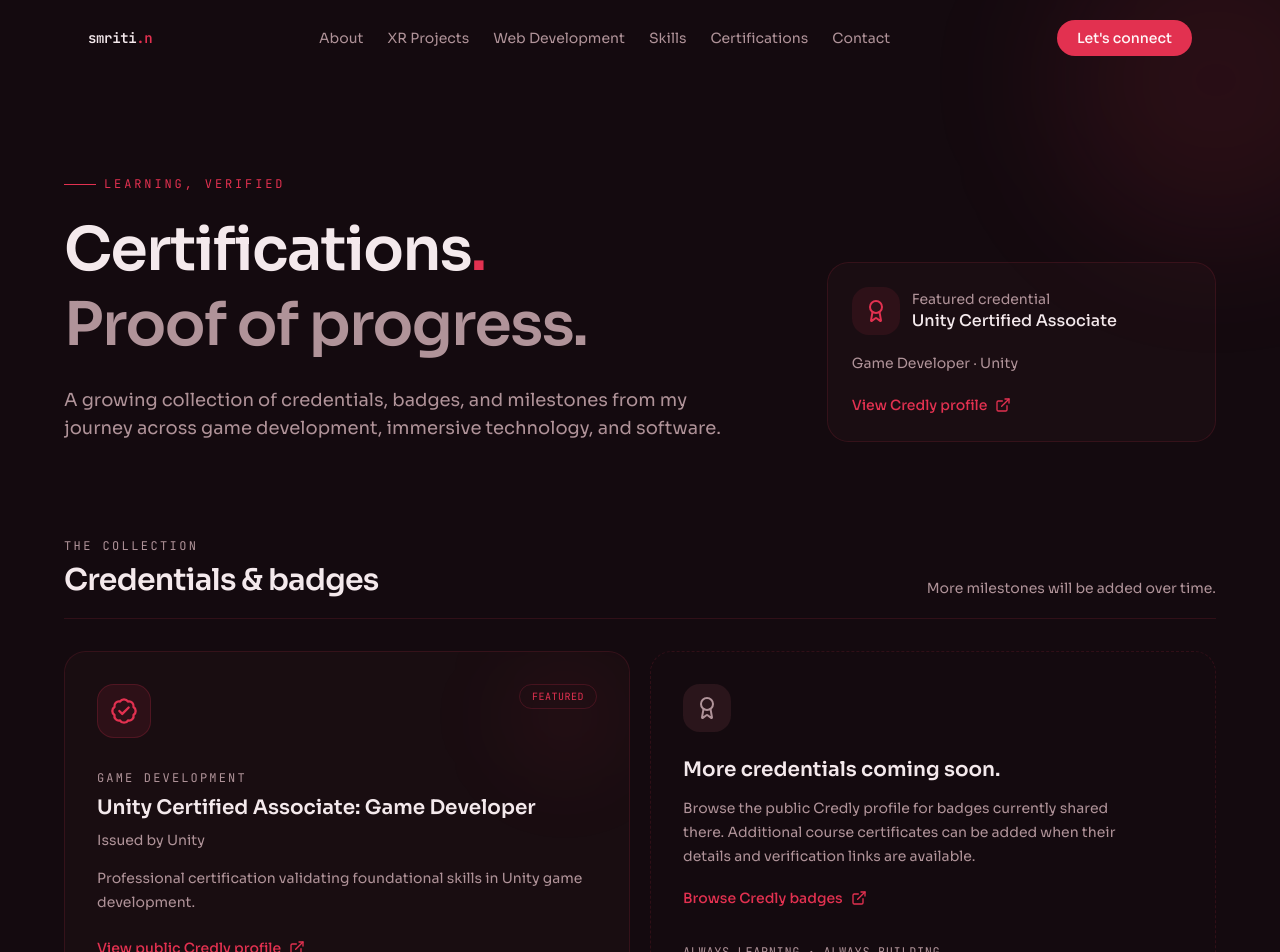
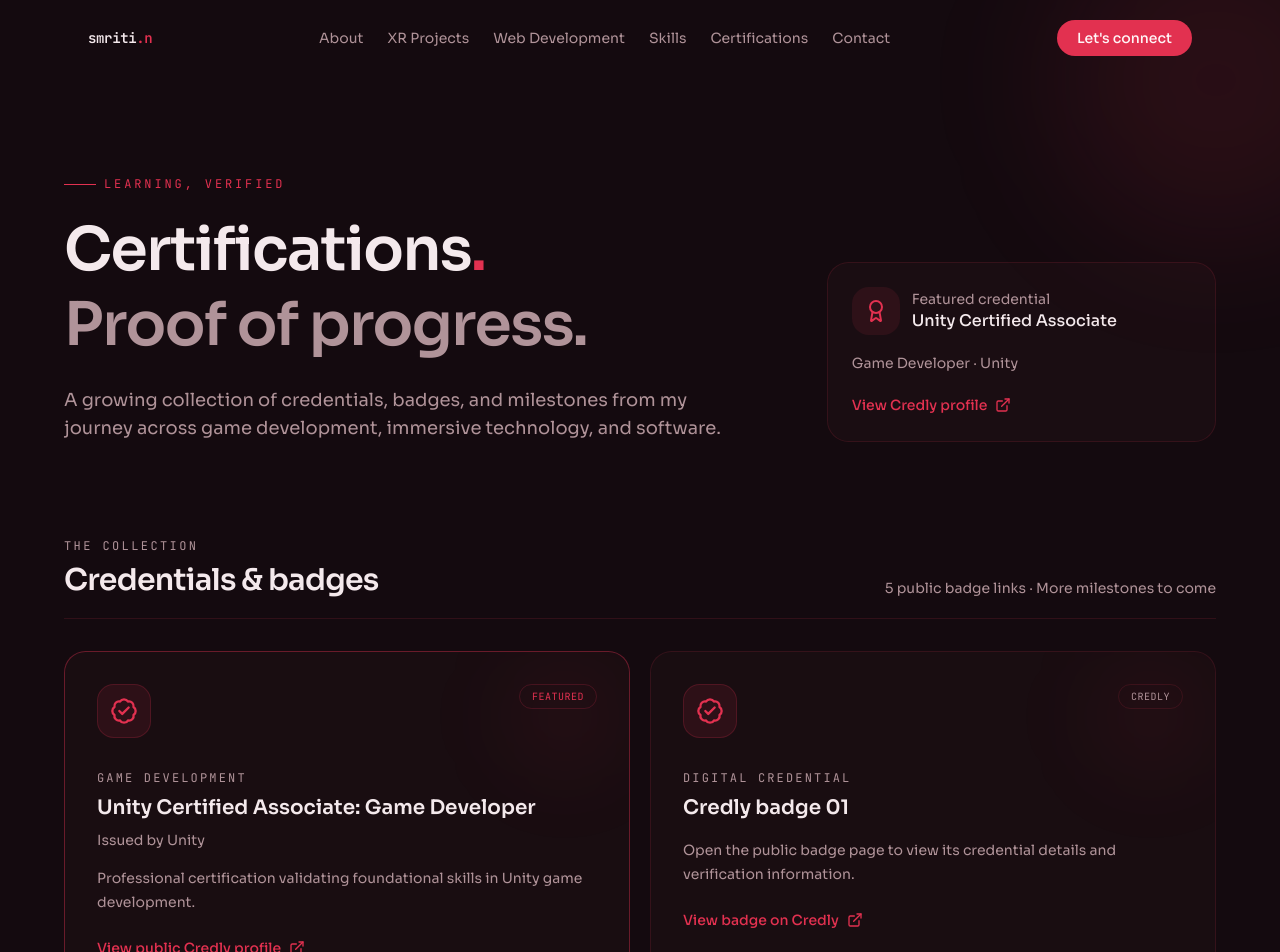
Before and after one commit to smritinukula16/smriti-portfolio, a Next.js app: page /certifications in a window 1280 px wide. Shown: the top 952 px of the page. Built offline with nearby package versions, Linux system fonts and the light colour scheme.

Commit message:
Add five Credly badge links to certifications page

```diff
--- a/app/certifications/page.tsx
+++ b/app/certifications/page.tsx
@@ -3,16 +3,12 @@ import { ArrowDownRight, ArrowUpRight, Award, BadgeCheck, ExternalLink } from 'l
 import { Navbar } from '@/components/navbar'
 import { Footer } from '@/components/footer'
 
-const credentials = [
-  {
-    title: 'Unity Certified Associate: Game Developer',
-    issuer: 'Unity',
-    category: 'Game Development',
-    description:
-      'Professional certification validating foundational skills in Unity game development.',
-    featured: true,
-    verifyUrl: '',
-  },
+const credlyBadges = [
+  'https://www.credly.com/badges/f81eb56a-0cc6-4dc2-9d47-c249dddc05c0/public_url',
+  'https://www.credly.com/badges/461f7192-841c-465e-afdc-e4a6a159898e/public_url',
+  'https://www.credly.com/badges/bdfa7621-9df4-49a2-99c1-edc44ff13020/public_url',
+  'https://www.credly.com/badges/de2ca5eb-c5fb-404b-8edd-c78117c1eeef/public_url',
+  'https://www.credly.com/badges/3cec6a43-d6e5-427b-9349-c04d10e07c41/public_url',
 ]
 
 const credlyProfileUrl = 'https://www.credly.com/users/smriti-n'
@@ -67,44 +63,52 @@ export default function CertificationsPage() {
               <p className="font-mono text-xs uppercase tracking-[0.2em] text-muted-foreground">The collection</p>
               <h2 className="mt-2 text-2xl font-semibold tracking-tight md:text-3xl">Credentials & badges</h2>
             </div>
-            <p className="text-sm text-muted-foreground">More milestones will be added over time.</p>
+            <p className="text-sm text-muted-foreground">{credlyBadges.length} public badge links · More milestones to come</p>
           </div>
 
           <div className="grid gap-5 md:grid-cols-2">
-            {credentials.map((credential) => (
-              <article key={credential.title} className="group relative overflow-hidden rounded-2xl border border-border bg-card/50 p-6 transition-colors hover:border-primary/50 md:p-8">
+            <article className="group relative overflow-hidden rounded-2xl border border-primary/40 bg-card/50 p-6 transition-colors hover:border-primary md:p-8">
+              <div className="absolute right-0 top-0 h-32 w-32 rounded-full bg-primary/5 blur-2xl transition-colors group-hover:bg-primary/10" />
+              <div className="relative flex items-start justify-between gap-4">
+                <div className="rounded-xl border border-primary/20 bg-primary/10 p-3 text-primary">
+                  <BadgeCheck className="size-7" />
+                </div>
+                <span className="rounded-full border border-primary/20 px-3 py-1 font-mono text-[10px] uppercase tracking-wider text-primary">
+                  Featured
+                </span>
+              </div>
+              <p className="relative mt-8 font-mono text-xs uppercase tracking-[0.18em] text-muted-foreground">Game Development</p>
+              <h3 className="relative mt-2 text-xl font-semibold leading-snug">Unity Certified Associate: Game Developer</h3>
+              <p className="relative mt-2 text-sm text-muted-foreground">Issued by Unity</p>
+              <p className="relative mt-4 text-sm leading-6 text-muted-foreground">
+                Professional certification validating foundational skills in Unity game development.
+              </p>
+              <a href={credlyProfileUrl} target="_blank" rel="noreferrer" className="relative mt-6 inline-flex items-center gap-2 text-sm font-medium text-primary hover:underline">
+                View public Credly profile <ExternalLink className="size-4" />
+              </a>
+            </article>
+
+            {credlyBadges.map((badgeUrl, index) => (
+              <article key={badgeUrl} className="group relative overflow-hidden rounded-2xl border border-border bg-card/50 p-6 transition-colors hover:border-primary/50 md:p-8">
                 <div className="absolute right-0 top-0 h-32 w-32 rounded-full bg-primary/5 blur-2xl transition-colors group-hover:bg-primary/10" />
                 <div className="relative flex items-start justify-between gap-4">
                   <div className="rounded-xl border border-primary/20 bg-primary/10 p-3 text-primary">
                     <BadgeCheck className="size-7" />
                   </div>
-                  <span className="rounded-full border border-primary/20 px-3 py-1 font-mono text-[10px] uppercase tracking-wider text-primary">
-                    Featured
+                  <span className="rounded-full border border-border px-3 py-1 font-mono text-[10px] uppercase tracking-wider text-muted-foreground">
+                    Credly
                   </span>
                 </div>
-                <p className="relative mt-8 font-mono text-xs uppercase tracking-[0.18em] text-muted-foreground">{credential.category}</p>
-                <h3 className="relative mt-2 text-xl font-semibold leading-snug">{credential.title}</h3>
-                <p className="relative mt-2 text-sm text-muted-foreground">Issued by {credential.issuer}</p>
-                <p className="relative mt-4 text-sm leading-6 text-muted-foreground">{credential.description}</p>
-                <a href={credlyProfileUrl} target="_blank" rel="noreferrer" className="relative mt-6 inline-flex items-center gap-2 text-sm font-medium text-primary hover:underline">
-                  View public Credly profile <ExternalLink className="size-4" />
+                <p className="relative mt-8 font-mono text-xs uppercase tracking-[0.18em] text-muted-foreground">Digital credential</p>
+                <h3 className="relative mt-2 text-xl font-semibold leading-snug">Credly badge {String(index + 1).padStart(2, '0')}</h3>
+                <p className="relative mt-4 text-sm leading-6 text-muted-foreground">
+                  Open the public badge page to view its credential details and verification information.
+                </p>
+                <a href={badgeUrl} target="_blank" rel="noreferrer" className="relative mt-6 inline-flex items-center gap-2 text-sm font-medium text-primary hover:underline">
+                  View badge on Credly <ExternalLink className="size-4" />
                 </a>
               </article>
             ))}
-
-            <article className="flex min-h-64 flex-col justify-between rounded-2xl border border-dashed border-border p-6 md:p-8">
-              <div>
-                <div className="mb-6 inline-flex rounded-xl bg-secondary p-3 text-muted-foreground"><Award className="size-6" /></div>
-                <h3 className="text-xl font-semibold">More credentials coming soon.</h3>
-                <p className="mt-3 max-w-md text-sm leading-6 text-muted-foreground">
-                  Browse the public Credly profile for badges currently shared there. Additional course certificates can be added when their details and verification links are available.
-                </p>
-                <a href={credlyProfileUrl} target="_blank" rel="noreferrer" className="mt-5 inline-flex items-center gap-2 text-sm font-medium text-primary hover:underline">
-                  Browse Credly badges <ExternalLink className="size-4" />
-                </a>
-              </div>
-              <p className="mt-8 font-mono text-xs uppercase tracking-wider text-muted-foreground">Always learning · Always building</p>
-            </article>
           </div>
 
           <div className="mt-12 flex flex-col items-start justify-between gap-4 rounded-2xl border border-border bg-secondary/30 p-6 sm:flex-row sm:items-center md:p-8">
```
